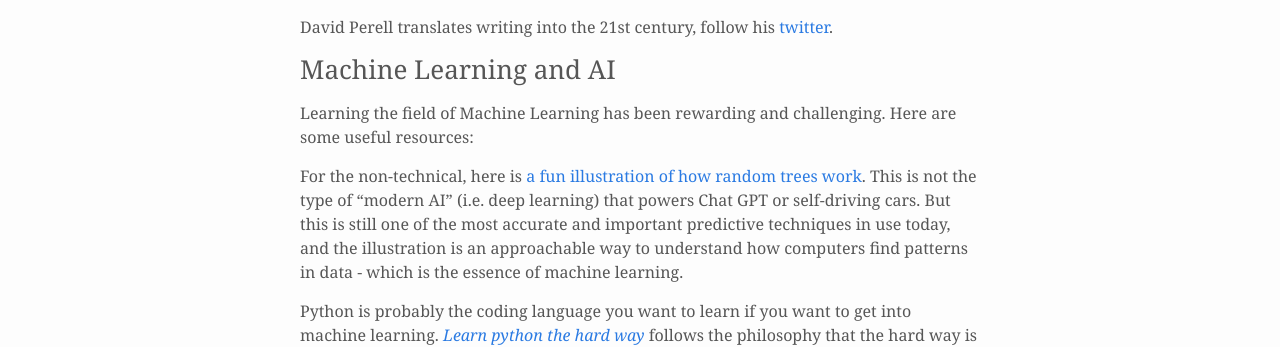
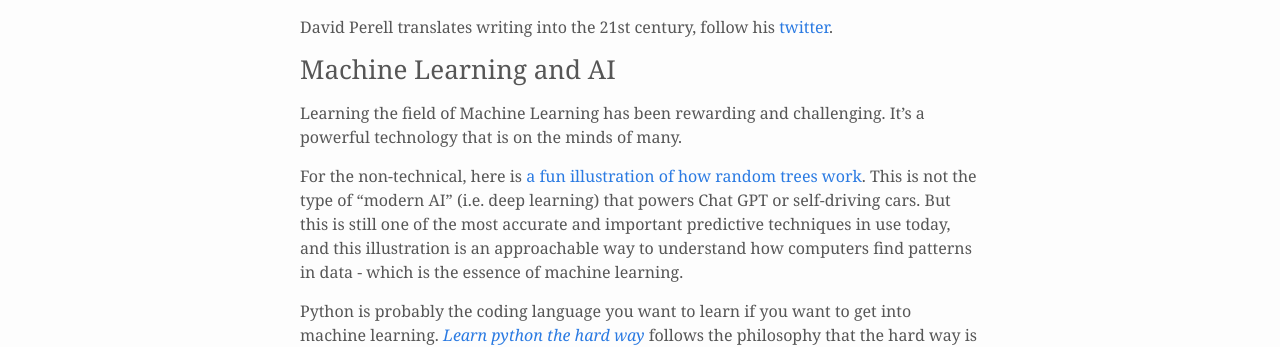
Before and after one commit to kenanwang/username.github.io, a Jekyll site: the page built from resources.md, in a window 1280 px wide. Shown: the part 899-1246 px from the top of the page. Built offline with Jekyll 4.4.1, drawn with Linux system fonts in a browser that asks for light colours; nearby versions of some CDN libraries.

Commit message:
Update resources.md

```diff
--- a/resources.md
+++ b/resources.md
@@ -34,9 +34,9 @@ David Perell translates writing into the 21st century, follow his [twitter](http
 
 ### Machine Learning and AI
 
-Learning the field of Machine Learning has been rewarding and challenging. Here are some useful resources:
+Learning the field of Machine Learning has been rewarding and challenging. It's a powerful technology that is on the minds of many.
 
-For the non-technical, here is [a fun illustration of how random trees work](http://www.r2d3.us/visual-intro-to-machine-learning-part-1/). This is not the type of "modern AI" (i.e. deep learning) that powers Chat GPT or self-driving cars. But this is still one of the most accurate and important predictive techniques in use today, and the illustration is an approachable way to understand how computers find patterns in data - which is the essence of machine learning.
+For the non-technical, here is [a fun illustration of how random trees work](http://www.r2d3.us/visual-intro-to-machine-learning-part-1/). This is not the type of "modern AI" (i.e. deep learning) that powers Chat GPT or self-driving cars. But this is still one of the most accurate and important predictive techniques in use today, and this illustration is an approachable way to understand how computers find patterns in data - which is the essence of machine learning.
 
 Python is probably the coding language you want to learn if you want to get into machine learning. [*Learn python the hard way*](https://learnpythonthehardway.org) follows the philosophy that the hard way is the easy way. They're right.
 
```
